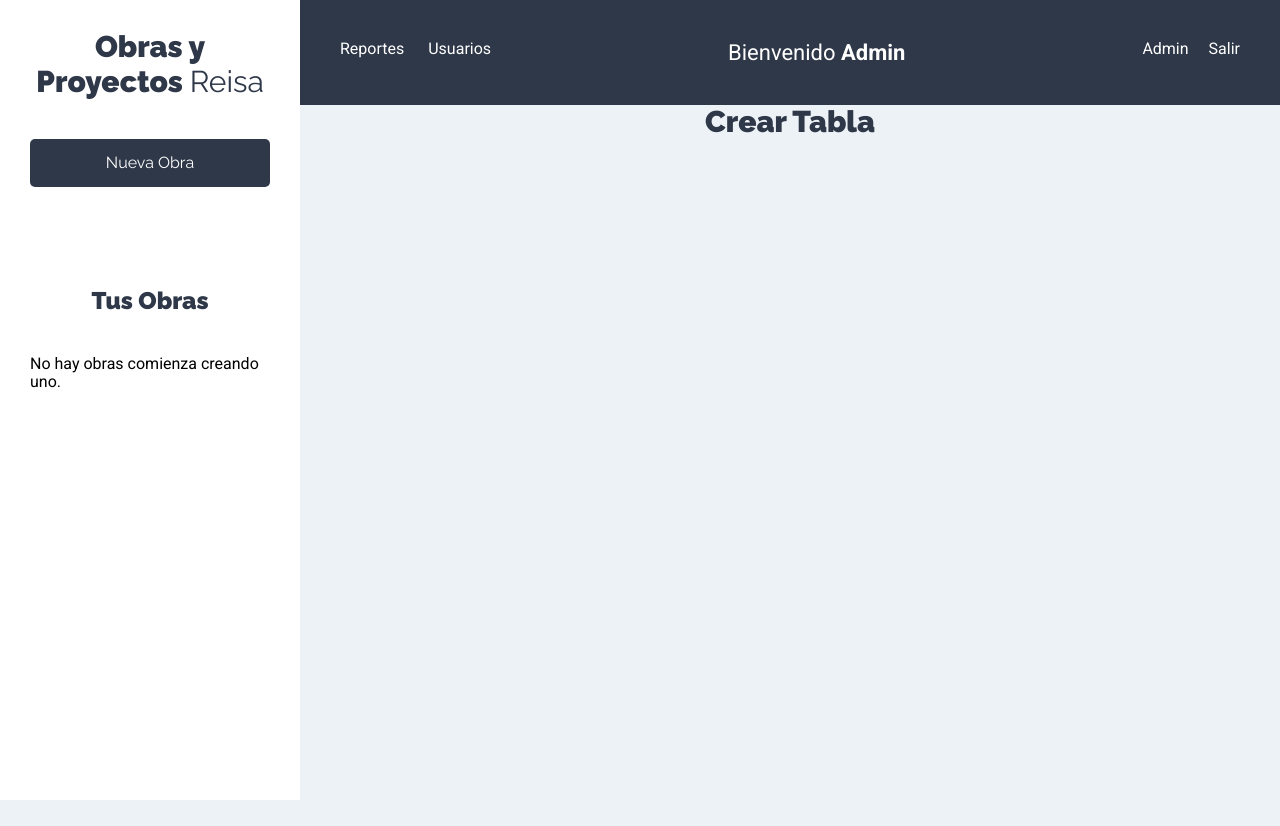
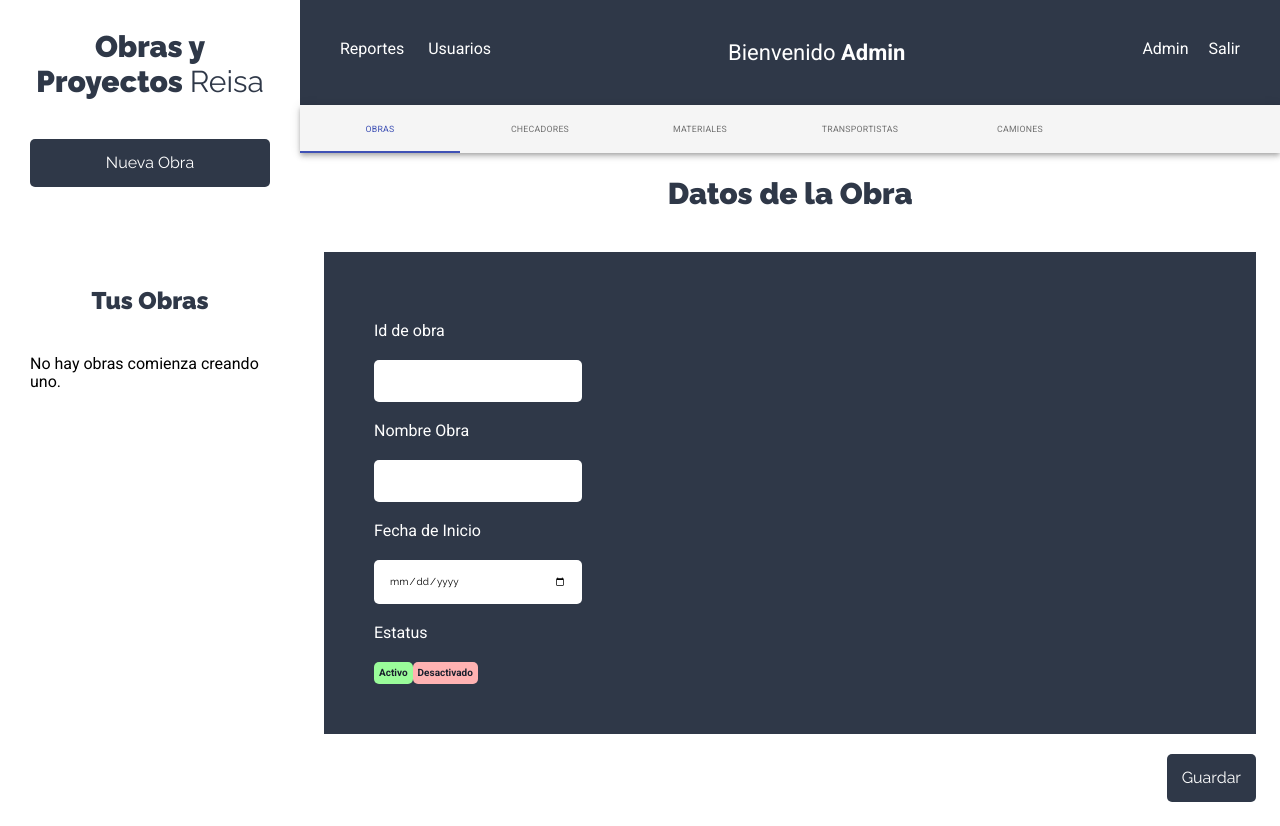
Before and after one commit to JCharly95/Tickets_Reisa, a React (Create React App) app in the folder cliente/: page /admin in a window 1280 px wide. Before the commit the page ends 800 px from the top, so only its background shows below. Built offline with nearby package versions, Linux system fonts and the light colour scheme.

Commit message:
Se egregaron Tablas
Falta por anexar sus fucniones y diseñar camiones

```diff
--- a/cliente/package.json
+++ b/cliente/package.json
@@ -3,6 +3,7 @@
   "version": "0.1.0",
   "private": true,
   "dependencies": {
+    "@material-ui/core": "^4.10.1",
     "@testing-library/jest-dom": "^4.2.4",
     "@testing-library/react": "^9.5.0",
     "@testing-library/user-event": "^7.2.1",
--- a/cliente/src/componentes/admin/Obras/admin.js
+++ b/cliente/src/componentes/admin/Obras/admin.js
@@ -1,7 +1,7 @@
 import React from 'react';
 import Barra from '../../layout/Barra';
 import SideBar from '../../layout/SideBar';
-import TablaForm from '../Tablas de Obras/TablaForm';
+import TablaGenerla from '../Tablas de Obras/TablaGeneral';
 
 
 const Principal = () => {
@@ -14,9 +14,9 @@ const Principal = () => {
             <Barra/>
             <main>
 
+                <div className=".contenedor-datos">
+                    <TablaGenerla/>
 
-                <div className=".contenedor-tareas">
-                    <TablaForm/>
                 </div>
             </main>
         </div>
--- /dev/null
+++ b/cliente/src/componentes/admin/Tablas de Obras/TablaChecadores.js
@@ -0,0 +1,42 @@
+import React,{Fragment} from 'react';
+// import MaterialTable from 'material-table';
+
+const TablaChecadores = () => {
+
+
+    // hacer un state de mostrar usuarios disponibles usando props
+    // esto trabajara con props
+
+    return (
+
+        <Fragment>
+            <div className="dato">
+
+            <h1>Checador</h1>
+                <form
+                    className="formulario"
+                >
+                    <div className="contenedor-input">
+                        <label>Selecciona un Checador</label>
+                    </div>
+                    <select className="selecccionar-checador">
+                        <option value="">--Seleccionar--</option>
+                        <option value="a">Usuario A</option>
+                        <option value="b">Usuario b</option>
+                        <option value="c">Usuario c</option>
+                    </select>
+
+                </form>
+            </div>
+
+            <div className="tablas-derecha">
+                <input type="submit"
+                    className="btn btn-terciario"
+                    value="Guardar">
+                </input>
+            </div>
+        </Fragment>
+     );
+}
+
+export default TablaChecadores;
--- a/cliente/src/componentes/admin/Tablas de Obras/TablaForm.js
+++ /dev/null
@@ -1,10 +0,0 @@
-import React from 'react';
-
-const TablaObras = () => {
-    return (
-
-        <h1>Crear Tabla</h1>
-    );
-}
-
-export default TablaObras;
--- /dev/null
+++ b/cliente/src/componentes/admin/Tablas de Obras/TablaGeneral.js
@@ -0,0 +1,92 @@
+import React from 'react';
+import PropTypes from 'prop-types';
+import AppBar from '@material-ui/core/AppBar';
+import Tabs from '@material-ui/core/Tabs';
+import Tab from '@material-ui/core/Tab';
+import Box from '@material-ui/core/Box';
+
+// importando valores de otras tablas
+import TablaObra from './TablaObra';
+import TablaChecadores from './TablaChecadores';
+import TablaMateriales from './TablaMateriales';
+import TablaTransportistas from './TablaTransportistas';
+
+function TabPanel(props) {
+  const { children, valores, indice} = props;
+
+  return (
+    <div
+      role="tabpanel"
+      hidden={valores !== indice}
+      id={`scrollable-auto-tabpanel-${indice}`}
+      aria-labelledby={`scrollable-auto-tab-${indice}`}
+    >
+      {valores === indice && (
+        <Box p={3}>
+          {children}
+        </Box>
+      )}
+    </div>
+  );
+}
+
+// indice de la tabla
+function a11yProps(indice) {
+  return {
+    id: `scrollable-auto-tab-${indice}`,
+    'aria-controls': `scrollable-auto-tabpanel-${indice}`,
+  };
+}
+
+export default function ScrollableTabsButtonAuto() {
+
+  const [valores, setvalores] = React.useState(0);
+
+  const handleChange = (event, newvalores) => {
+    setvalores(newvalores);
+  };
+
+  return (
+    <div className="tablas">
+      <AppBar position="static" color="default">
+        <Tabs
+          value={valores}
+          onChange={handleChange}
+          indicatorColor="primary"
+          textColor="primary"
+          variant="scrollable"
+          scrollButtons="auto"
+          aria-label="scrollable auto tabs example"
+        >
+          <Tab label="Obras" {...a11yProps(0)} />
+          <Tab label="Checadores" {...a11yProps(1)} />
+          <Tab label="Materiales" {...a11yProps(2)} />
+          <Tab label="Transportistas" {...a11yProps(3)} />
+          <Tab label="Camiones" {...a11yProps(4)} />
+        </Tabs>
+      </AppBar>
+      <TabPanel valores={valores} indice={0}>
+        <TablaObra/>
+      </TabPanel>
+      <TabPanel valores={valores} indice={1}>
+        <TablaChecadores/>
+      </TabPanel>
+      <TabPanel valores={valores} indice={2}>
+        <TablaMateriales/>
+      </TabPanel>
+      <TabPanel valores={valores} indice={3}>
+        <TablaTransportistas/>
+      </TabPanel>
+      <TabPanel valores={valores} indice={4}>
+        Item Five
+      </TabPanel>
+
+    </div>
+  );
+}
+
+TabPanel.propTypes = {
+    children: PropTypes.node,
+    indice: PropTypes.any.isRequired,
+    valores: PropTypes.any.isRequired,
+  };
--- /dev/null
+++ b/cliente/src/componentes/admin/Tablas de Obras/TablaMateriales.js
@@ -0,0 +1,70 @@
+import React,{Fragment, useState} from 'react';
+
+
+const TablaMateriales = () => {
+
+    const [material, guardarMaterial] = useState({
+        material:[],
+
+    })
+
+    const materiales = [
+        'Aproche',
+        'Arena',
+        'Base',
+        'Base',
+        'Base 60-40',
+        'Base 1 1/2 a 1/4',
+        'Base 1 1/2 a finos',
+        'Desperdicio',
+        'Despalme',
+        'Grava',
+        'Grava 3/4',
+        'Material de derrumbe',
+        'Material de limpieza de cunetas',
+        'Mezcla Asfaltica',
+        'Polvo',
+        'Piedra',
+        'Saturado',
+        'Sello',
+        'Subrasante',
+        'Subyacente',
+        'Terraplen'
+    ];
+
+
+    return (
+
+        <Fragment>
+            <div className="dato">
+
+                <h1>Lista de Materiales</h1>
+
+                <form
+                    className="formulario"
+
+                >
+                <div className="contenedor-input">
+                <label>{materiales}</label>
+                </div>
+
+                <input
+                        type="checkbox"
+                        className="btn"
+                        name="fecha">
+                </input>
+
+                </form>
+            </div>
+
+            <div className="tablas-derecha">
+                <input type="submit"
+                    className="btn btn-terciario"
+                    value="Guardar">
+                </input>
+            </div>
+        </Fragment>
+     );
+}
+
+export default TablaMateriales;
--- /dev/null
+++ b/cliente/src/componentes/admin/Tablas de Obras/TablaObra.js
@@ -0,0 +1,69 @@
+import React,{Fragment} from 'react';
+// import MaterialTable from 'material-table';
+
+const TablaObra = () => {
+
+    return (
+
+        <Fragment>
+            <div className="dato">
+
+            <h1>Datos de la Obra</h1>
+                <form
+                    className="formulario"
+                >
+                    <div className="contenedor-input">
+                        <label>Id de obra</label>
+                    </div>
+                    <input
+                        type="text"
+                        className="input-text"
+                        name="id">
+                    </input>
+                    <div className="contenedor-input">
+                        <label>Nombre Obra</label>
+                    </div>
+                    <input
+                        type="text"
+                        className="input-text"
+                        name="nombre">
+                    </input>
+                    <div className="contenedor-input">
+                        <label>Fecha de Inicio</label>
+                    </div>
+                    <input
+                        type="date"
+                        className="input-text"
+                        name="fecha">
+                    </input>
+                    <div className="contenedor-input">
+                        <label>Estatus</label>
+                    </div>
+
+                    <div className="estado">
+                            <button
+                                type="button"
+                                className="activo"
+                            >Activo</button>
+
+                            <button
+                                type="button"
+                                className="desactivado"
+                            >Desactivado</button>
+
+                    </div>
+
+                </form>
+            </div>
+
+            <div className="tablas-derecha">
+                <input type="submit"
+                    className="btn btn-terciario"
+                    value="Guardar">
+                </input>
+            </div>
+        </Fragment>
+     );
+}
+
+export default TablaObra;
--- /dev/null
+++ b/cliente/src/componentes/admin/Tablas de Obras/TablaTransportistas.js
@@ -0,0 +1,38 @@
+import React,{Fragment} from 'react';
+// import MaterialTable from 'material-table';
+
+const TablaTransportistas = () => {
+
+    return (
+
+        <Fragment>
+            <div className="dato">
+
+            <h1>Datos del Transportista</h1>
+                <form
+                    className="formulario"
+                >
+                    <div className="contenedor-input">
+                        <label>Transportista</label>
+                    </div>
+                    <input
+                        type="text"
+                        className="input-text"
+                        name="transportita"
+                        placeholder="Nombre Transportista"
+                        >
+                    </input>
+                </form>
+            </div>
+
+            <div className="tablas-derecha">
+                <input type="submit"
+                    className="btn btn-terciario"
+                    value="Guardar">
+                </input>
+            </div>
+        </Fragment>
+     );
+}
+
+export default TablaTransportistas;
--- a/cliente/src/index.css
+++ b/cliente/src/index.css
@@ -52,6 +52,22 @@ a {
   color: var(--gris2);
 }
 
+/* Selecciones */
+.selecccionar-checador{
+  width: 25%;
+  font-family: var(--headingFont);
+  padding: .9rem;
+  font-size: 1.4;
+  font-weight: 100;
+  border-radius: .5rem;
+  border: none;
+  transition: background-color .3s ease;
+
+}
+.selecccionar-checador {
+  cursor: pointer;
+}
+
 /** BOTONES **/
 .btn {
   margin-top: 2rem;
@@ -75,6 +91,14 @@ a {
 }
 .btn-secundario {
   background-color: var(--gris1);
+}
+.btn-terciario{
+  text-align: right;
+  background-color: var(--gris2);
+  color: var(--blanco);
+}
+.btn-terciario:hover {
+  background: var(--gris3);
 }
 .btn-block {
   display: block;
@@ -126,6 +150,7 @@ aside  {
   border-bottom: 1px solid var(--gris2);
   border-radius: 0;
   background-color: var(--gris1);
+  width: 100%;
 }
 .formulario-nuevo-obra .input-text::placeholder{
   color: var(--gris2);
@@ -166,8 +191,9 @@ aside  {
 
 /** Formulario crear y editar tareas **/
 .formulario {
-  background-color: var(--gris3);
-  padding: 4rem;
+  background-color: var(--gris2);
+  padding: 5rem;
+
 }
 .formulario form {
   max-width: 600px;
@@ -177,30 +203,36 @@ aside  {
   display: flex;
 }
 .contenedor-input label {
-  margin-bottom: 1rem;
+  margin-top: 2rem;
+  margin-bottom: 2rem;
   color: var(--blanco);
 }
 .input-text {
-  padding: 1rem;
+  font-family: var(--headingFont);
+  padding: 1.5rem;
+  font-size: 1rem;
+  font-weight: 400;
+  border-radius: .5rem;
   border: none;
-  border-radius: .5rem;
+  transition: background-color .3s ease;
+  border: none;
   flex: 1;
-  width: 100%;
+  width: 25%;
 }
 
 /** TAREAS LISTADO **/
-.contenedor-tareas {
+.contenedor-dato {
   padding: 4rem;
 }
 
 
-.listado-tareas {
+.listado-dato {
   max-width: 600px;
   margin: 0 auto;
 }
 
-.tarea {
-  display: flex;
+.dato {
+  display: contents;
   justify-content: space-between;
   background-color: var(--blanco);
   padding: .5rem 2rem;
@@ -219,15 +251,15 @@ aside  {
   -moz-box-shadow: 0px 6px 11px -8px rgba(0,0,0,0.9);
   box-shadow: 0px 6px 11px -8px rgba(0,0,0,0.9);
 }
-.tarea .acciones .btn:first-of-type {
+.dato .acciones .btn:first-of-type {
   margin-right: 1rem;
 }
-.tarea p {
+.dato p {
   font-size: 1.6rem;
   flex: 1;
   padding-right: 2rem;
 }
-.tarea .btn {
+.dato .btn {
   padding: .8rem;
   font-size:1.4rem;
   border-radius: 0;
@@ -255,13 +287,13 @@ aside  {
 .mensaje:hover {
   cursor: default;
 }
-.completo,
+.activo,
 .correcto {
-  background-color: rgba(154, 252, 154, .3);
+  background-color: rgba(154, 252, 154, 1);
   color: var(--gris3);
 }
-.incompleto{
-  background-color: rgba(255, 178, 178, .4);
+.desactivado{
+  background-color: rgba(255, 178, 178, 1);
   color: var(--gris3);
 }
 .error {
@@ -273,20 +305,20 @@ aside  {
 
 
 
-.tarea-enter,
+.dato-enter,
 .obra-enter {
   opacity: 0;
 }
-.tarea-enter-active,
+.dato-enter-active,
 .obra-enter-active {
   opacity: 1;
   transition: opacity 200ms;
 }
-.tarea-exit,
+.dato-exit,
 .obra-exit {
   opacity: 1;
 }
-.tarea-exit-active,
+.dato-exit-active,
 .obra-exit-active {
   opacity: 0;
   transition: opacity 200ms;
@@ -334,3 +366,15 @@ aside  {
   display: block;
   opacity: .7;
 }
+
+
+/* tablas */
+.tablas {
+  background-color: var(--blanco);
+  color: var(--gris3);
+  margin: 0;
+  }
+
+.tablas-derecha{
+  text-align: right;
+}
```
Also changed, not shown: cliente/src/context/tablasObras/tablasContext.js (added, +8 -0 lines), 1 other file (tests, documents, lock files or other folders).
